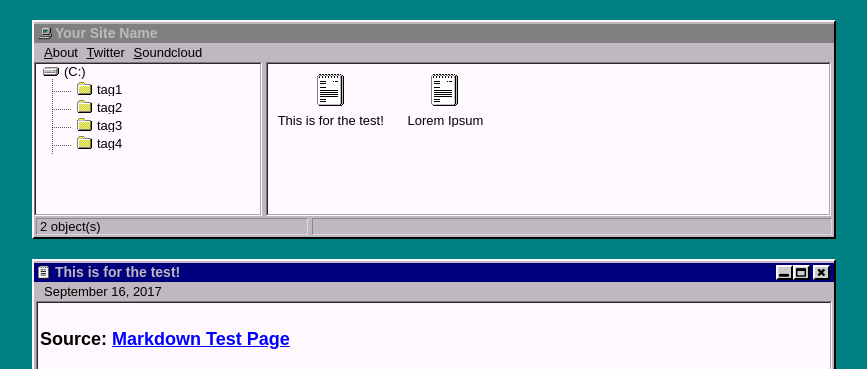
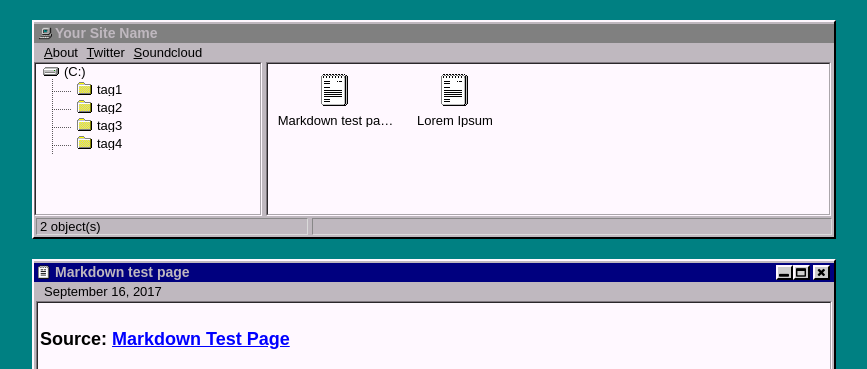
Before and after one commit to Yeeun55/yeeun55.github.io, a Jekyll site: the page built from _posts/2017-09-16-markdown-test-page.md, in a window 1280 px wide. Shown: the top 369 px of the page, without its empty margins (206-1073 px from the left). Built offline with Jekyll 4.4.1, drawn with Linux system fonts in a browser that asks for light colours.

Commit message:
Update 2017-09-16-markdown-test-page.md

```diff
--- a/_posts/2017-09-16-markdown-test-page.md
+++ b/_posts/2017-09-16-markdown-test-page.md
@@ -1,6 +1,6 @@
 ---
 layout: default
-title: "This is for the test!"
+title: "Markdown test page"
 tags: tag1 tag3
 ---
 
```
